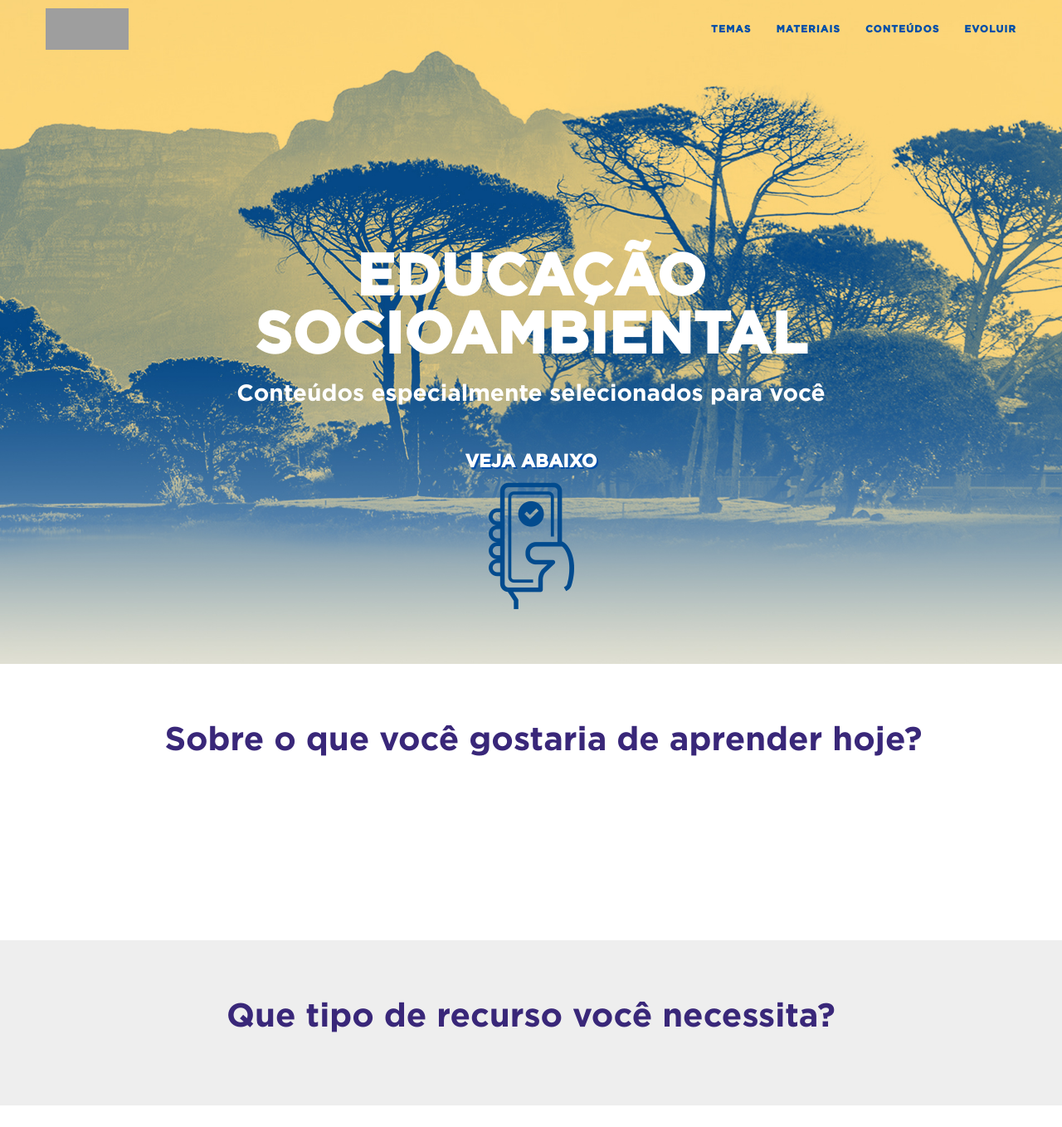
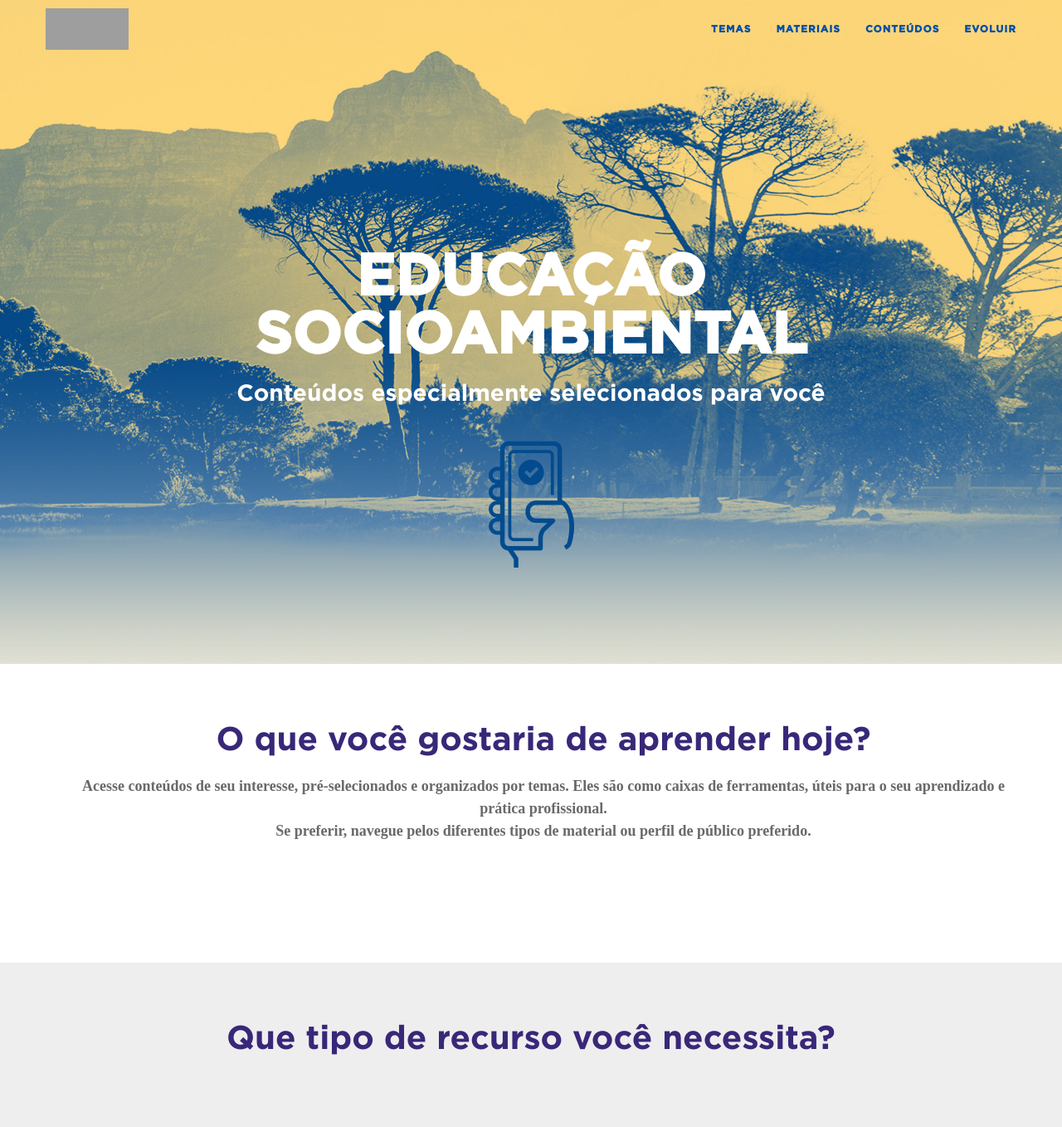
Before and after one commit to marinamaluta/livrarias, a Django app: page / in a window 1280 px wide. Shown: the top 1358 px of the page at 83% size. Run offline with Django 3.2, Linux system fonts and the light colour scheme; data that the repository does not hold is empty; some libraries are stand-ins or nearby versions; some web fonts are replaced; grey boxes are pictures that could not be loaded.

Commit message:
botao e tamanho img

```diff
--- a/conteudos/templates/conteudos/home.html
+++ b/conteudos/templates/conteudos/home.html
@@ -11,7 +11,7 @@
             </div>
 
             <div class="intro-heading">
-                    <div class="cs-org-header-arrow--text">Veja abaixo</div>
+                    <div class="cs-org-header-arrow--text"></div>
                         <a href="#materiais">
                             <img src="../img/icones-apps.png">
                         </a>
@@ -28,9 +28,9 @@
     <div class="container" id="materiais">
         <div class="row">
             <div class="col-lg-12 text-center ">
-                <h2 class="section-heading">Sobre o que você gostaria de aprender hoje?</h2>
-                <h3 class="section-subheading text-muted" style="background-color: transparent;">Acesse conteúdos pré-selecionados e organizados por temas
-                    <br> para auxiliar o seu aprendizado e prática profissional</h3>
+                <h2 class="section-heading">O que você gostaria de aprender hoje?</h2>
+                <h3 class="section-subheading text-muted" style="background-color: transparent;">Acesse conteúdos de seu interesse, pré-selecionados e organizados por temas. Eles são como caixas de ferramentas, úteis para o seu aprendizado e prática profissional.
+                    <br> Se preferir, navegue pelos diferentes tipos de material ou perfil de público preferido. </h3>
             </div>
         </div>
 
--- a/conteudos/templates/conteudos/tema-tipo.html
+++ b/conteudos/templates/conteudos/tema-tipo.html
@@ -20,7 +20,7 @@
         <div class="col-md-3 col-sm-6">
 
             <div class="card border-primary">
-                <img class="card-img-top" src="{{material.imagem_capa}}" style="width: 100%; height: 250px;" alt="Card image cap">
+                <img class="card-img-top" src="{{material.imagem_capa}}" style="width: 100%; height: 250px; object-fit:contain;" alt="Card image cap">
                 <div class="card-header">
                     <h3 class="card-title ">{{ material.titulo }}</h4>
                 </div>
--- a/conteudos/templates/conteudos/tipo.html
+++ b/conteudos/templates/conteudos/tipo.html
@@ -29,6 +29,7 @@
                 {% else %}
                 <p class="card-text" align="justify">{{ material.desc|truncatechars:220 }}<u><a href="#" data-toggle="modal" data-target="#myModal">[Ver mais]</a></u>
 </p>
+</div>
                     <!-- Button trigger modal -->
 
                 <!-- Inicio Modal -->
--- a/static/css/estilo.css
+++ b/static/css/estilo.css
@@ -15,7 +15,7 @@ body {
   font-style: normal;
 }
 .text-muted {
-  color:white;
+  color:dimgrey;
 }
 .text-primary {
   color: #fed136;
@@ -271,6 +271,12 @@ fieldset[disabled] .btn-xl.active {
 
 }
 
+.img-responsive.tipo{
+  width: 100%;
+  height: 250px;
+  object-fit: contain;
+}
+
 .card-header{
   margin-bottom: 20px;
   height: 20px;
@@ -288,6 +294,7 @@ fieldset[disabled] .btn-xl.active {
 .tags_central{
   text-align: center;
 }
+
 /* Final do estilo navbar padrão */
 
 /* Inicio do modo resposivo */
```
Also changed, not shown: conteudos/templates/conteudos/tema.html (+4 -4 lines).
